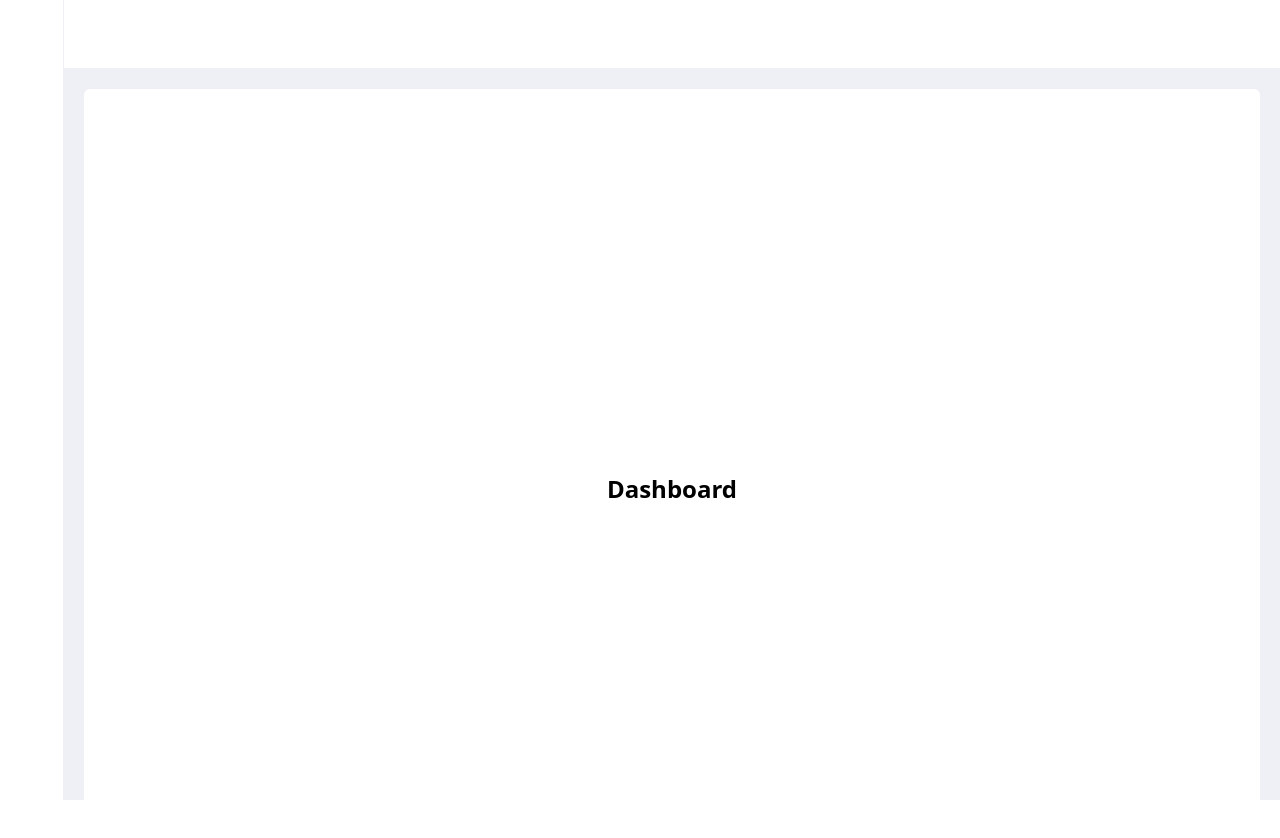
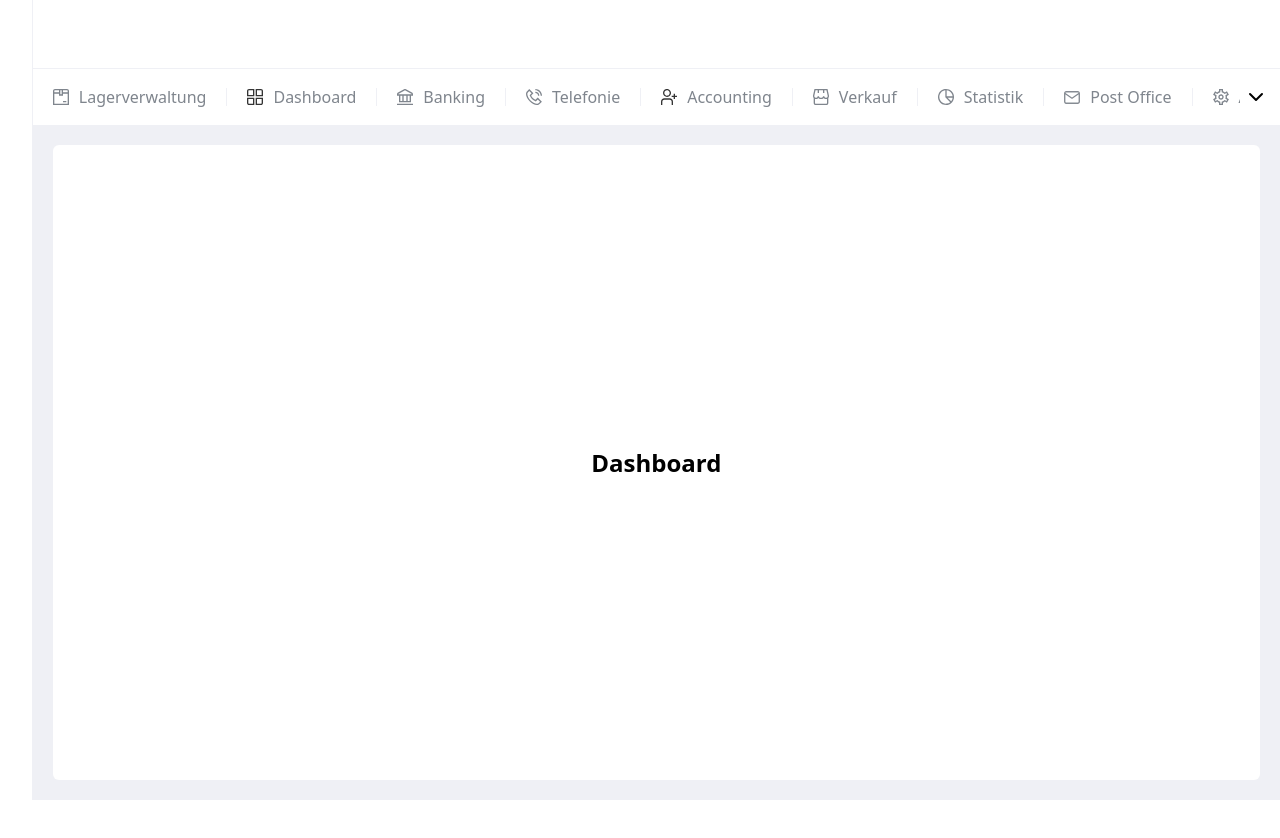
Before and after one commit to KristinaPotapenko/insiders-test, a Next.js app: page /dashboard in a window 1280 px wide. Shown: the top 838 px of the page. After the commit the page ends 800 px from the top, so only its background shows below. Built offline with nearby package versions, Linux system fonts and the light colour scheme.

Commit message:
feat: add tabs and structure layout.tsx

```diff
--- a/src/app/layout.tsx
+++ b/src/app/layout.tsx
@@ -2,6 +2,9 @@ import type { Metadata } from "next";
 import { Poppins } from "next/font/google";
 
 import "./globals.css";
+import TabsContainer from "@/components/TabsContainer/TabsContainer";
+
+import { ChevronDown } from "lucide-react";
 
 const poppins = Poppins({
   variable: "--font-poppins",
@@ -22,11 +25,19 @@ export default function RootLayout({
 }>) {
   return (
     <html lang="en">
-      <body className={`flex ${poppins.variable} antialiased`}>
-        <aside className="w-16 h-screen bg-white border-r border-[rgba(174,182,206,0.2)]"></aside>
-        <div className="grow bg-[rgba(174,182,206,0.2)]">
-          <header className="w-full h-[69px] bg-white border-b border-[rgba(174,182,206,0.2)]"></header>
-          {children}
+      <body
+        className={`flex ${poppins.variable} antialiased h-screen overflow-hidden`}
+      >
+        <aside className="w-16 h-full bg-white border-r border-[rgba(174,182,206,0.2)]"></aside>
+        <div className="flex flex-col grow min-w-0 bg-[rgba(174,182,206,0.2)]">
+          <header className="flex-shrink-0 w-full h-[69px] bg-white border-b border-[rgba(174,182,206,0.2)]"></header>
+          <main className="flex flex-col flex-1 min-h-0">
+            <div className="relative flex items-center flex-shrink-0 bg-white pr-10">
+              <TabsContainer />
+              <ChevronDown className="absolute top-1/2 right-3 w-6 h-6 -translate-y-1/2" />
+            </div>
+            {children}
+          </main>
         </div>
       </body>
     </html>
```
